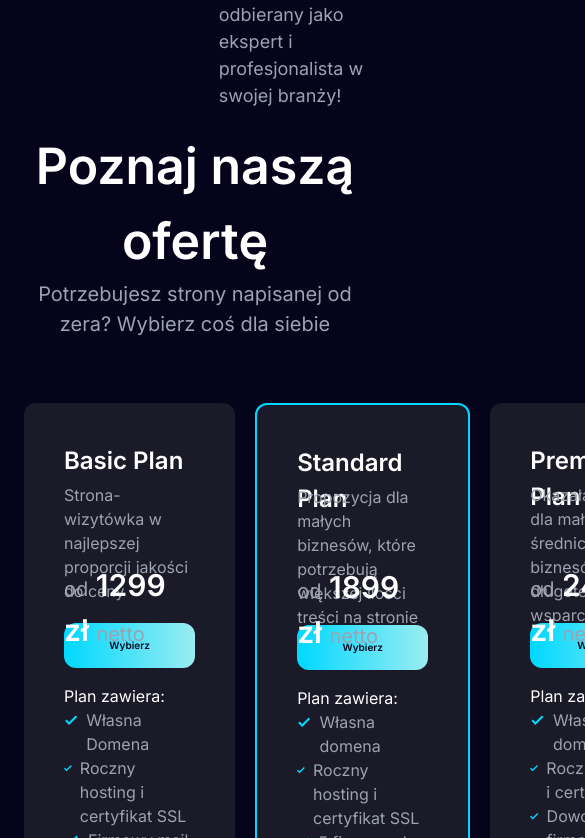
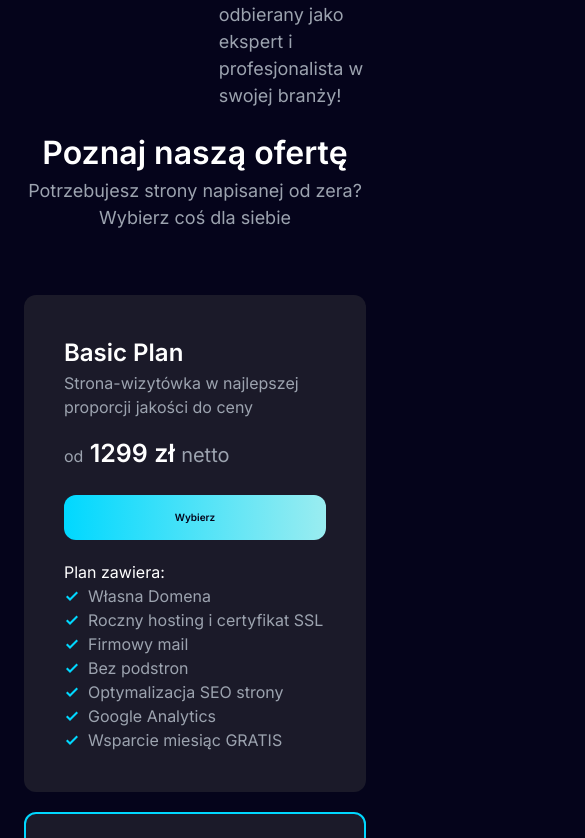
Before and after one commit to m-uchyla/wm-site, a Next.js app: page / in a window 390 px wide. Shown: the part 3506-4344 px from the top of the page, 585 px wide, since content can reach past the window. Built offline with nearby package versions, Linux system fonts and the light colour scheme.

Commit message:
Responsive pricing

```diff
--- a/src/components/atoms/sectionHeader.js
+++ b/src/components/atoms/sectionHeader.js
@@ -4,8 +4,8 @@ export default function SectionHeader({header, subheader}) {
 
     return (
       <div className="text-center mb-16">
-          <h2 className="text-[50px] font-semibold">{header}</h2>
-          <h3 className="text-secondaryText text-[20px] font-regular">{subheader}</h3>
+          <h2 className="md:text-[50px] text-[32px] font-semibold">{header}</h2>
+          <h3 className="text-secondaryText md:text-[20px] text-[18px] font-regular">{subheader}</h3>
       </div>
     )
 }
--- a/src/components/organisms/pricing.js
+++ b/src/components/organisms/pricing.js
@@ -8,25 +8,27 @@ export default function Pricing() {
     let elements = document.getElementsByClassName("feature"+index);
     for(let i = 0; i<elements.length; i++){
       elements[i].style.color = (isHovered ? "white" : "");
+      elements[i].style.scale = (isHovered ? "1.1" : "");
+      elements[i].style.transitionDuration  = "0.5s";
     }
   }
 
     return (
       <section>
         <SectionHeader header={"Poznaj naszą ofertę"} subheader={"Potrzebujesz strony napisanej od zera? Wybierz coś dla siebie"} />
-        <div className="flex justify-between gap-5">
+        <div className="flex lg:flex-row flex-col justify-between gap-5">
           {pricing.map((plan, index) => (
             <Card className={(index==1 ? "border-2 border-primary" : "")}>
-              <h4 className="text-[24px] font-semibold h-[40px]">{plan.title}</h4>
-              <p className="text-secondaryText h-[80px]">{plan.desc}</p>
-              <div className="h-[60px]">
+              <h4 className="text-[24px] font-semibold xl:h-[40px] h-auto">{plan.title}</h4>
+              <p className="text-secondaryText xl:h-[80px]">{plan.desc}</p>
+              <div className="h-[60px] md:m-0 mt-4">
                 {(plan.discount == 0) ?
-                  <h5 className='text-[30px] font-semibold'><span className="text-secondaryText font-normal text-[20px]">od</span> {plan.price} zł <span className="text-secondaryText font-normal text-[20px]">netto</span></h5>
+                  <h5 className='xl:text-[30px] text-[25px] font-semibold'><span className="text-secondaryText font-normal xl:text-[20px] text-[16px]">od</span> {plan.price} zł <span className="text-secondaryText font-normal text-[20px]">netto</span></h5>
                   :
-                  <h5 className='text-[30px] font-semibold'><span className="text-secondaryText font-normal text-[20px]">od</span> <span className='text-cyan-500 line-through '><span className='text-zinc-500'>{plan.price}</span></span> {Math.floor(plan.price * (1-(plan.discount/100)))} zł <span className="text-secondaryText font-normal text-[20px]">netto</span></h5>
+                  <h5 className='xl:text-[30px] text-[25px] font-semibold'><span className="text-secondaryText font-normal xl:text-[20px] text-[16px]">od</span> <span className='text-cyan-500 line-through '><span className='text-zinc-500'>{plan.price}</span></span> {Math.floor(plan.price * (1-(plan.discount/100)))} zł <span className="text-secondaryText font-normal text-[20px]">netto</span></h5>
                 }
               </div>
-              <div className="mb-4">
+              <div className="mb-5">
                 <Button text="Wybierz" variation={1} />
               </div>
               <div>
```
